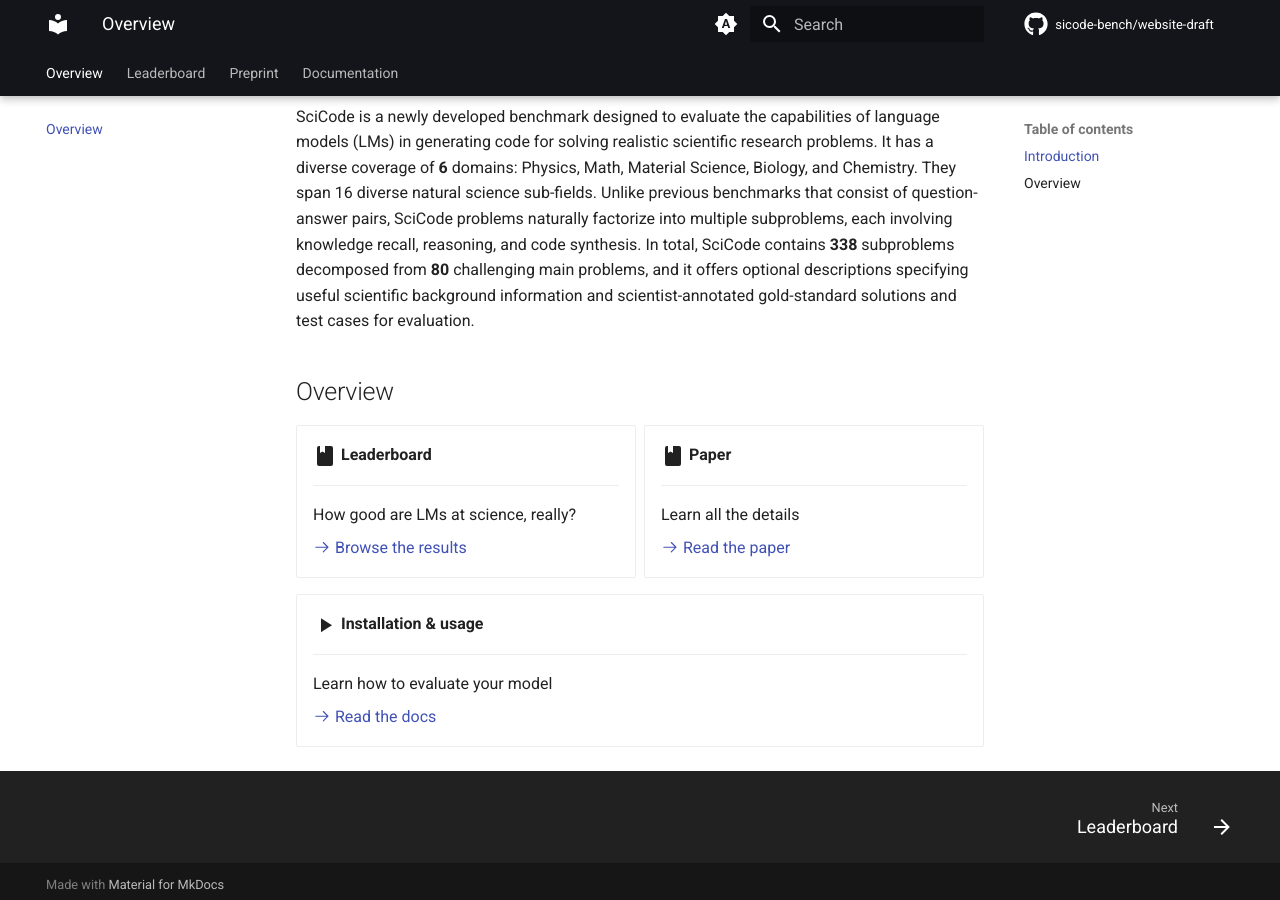
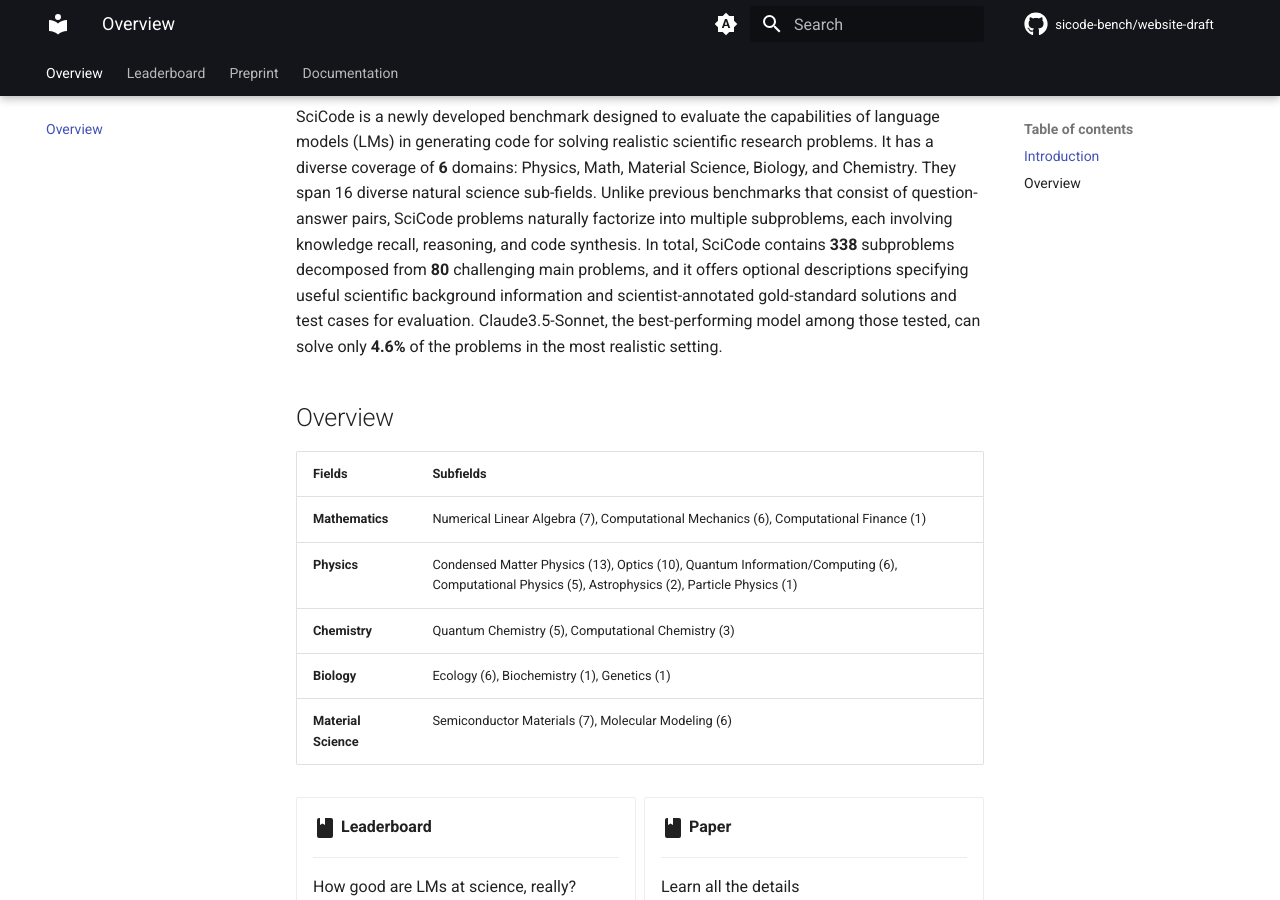
Before and after one commit to scicode-bench/scicode-bench.github.io, an MkDocs documentation site: the page built from docs/index.md, in a window 1280 px wide and 900 px high, scrolled down 642 px. Built offline with MkDocs 1.6.1 and Material for MkDocs 9.7.7, drawn with Linux system fonts in a browser that asks for light colours; comment, search, counter and statistics services are not loaded.

Commit message:
Update index.md

```diff
--- a/docs/index.md
+++ b/docs/index.md
@@ -24,11 +24,18 @@
 </p>
 
 ## Introduction
-SciCode is a newly developed benchmark designed to evaluate the capabilities of language models (LMs) in generating code for solving realistic scientific research problems. It has a diverse coverage of **6** domains: Physics, Math, Material Science, Biology, and Chemistry. They span 16 diverse natural science sub-fields. Unlike previous benchmarks that consist of question-answer pairs, SciCode problems naturally factorize into multiple subproblems, each involving knowledge recall, reasoning, and code synthesis. In total, SciCode contains **338** subproblems decomposed from **80** challenging main problems, and it offers optional descriptions specifying useful scientific background information and scientist-annotated gold-standard solutions and test cases for evaluation.
+SciCode is a newly developed benchmark designed to evaluate the capabilities of language models (LMs) in generating code for solving realistic scientific research problems. It has a diverse coverage of **6** domains: Physics, Math, Material Science, Biology, and Chemistry. They span 16 diverse natural science sub-fields. Unlike previous benchmarks that consist of question-answer pairs, SciCode problems naturally factorize into multiple subproblems, each involving knowledge recall, reasoning, and code synthesis. In total, SciCode contains **338** subproblems decomposed from **80** challenging main problems, and it offers optional descriptions specifying useful scientific background information and scientist-annotated gold-standard solutions and test cases for evaluation. Claude3.5-Sonnet, the best-performing model among those tested, can solve only **4.6%** of the problems in the most realistic setting.
 
 
 ## Overview
 
+| **Fields**           | **Subfields**                                                                                                 |
+|----------------------|---------------------------------------------------------------------------------------------------------------|
+| **Mathematics**      | Numerical Linear Algebra (7), Computational Mechanics (6), Computational Finance (1)                          |
+| **Physics**          | Condensed Matter Physics (13), Optics (10), Quantum Information/Computing (6), Computational Physics (5), Astrophysics (2), Particle Physics (1) |
+| **Chemistry**        | Quantum Chemistry (5), Computational Chemistry (3)                                                            |
+| **Biology**          | Ecology (6), Biochemistry (1), Genetics (1)                                                                   |
+| **Material Science** | Semiconductor Materials (7), Molecular Modeling (6)                                                           |
 
 
 <div class="grid cards" markdown>
```
